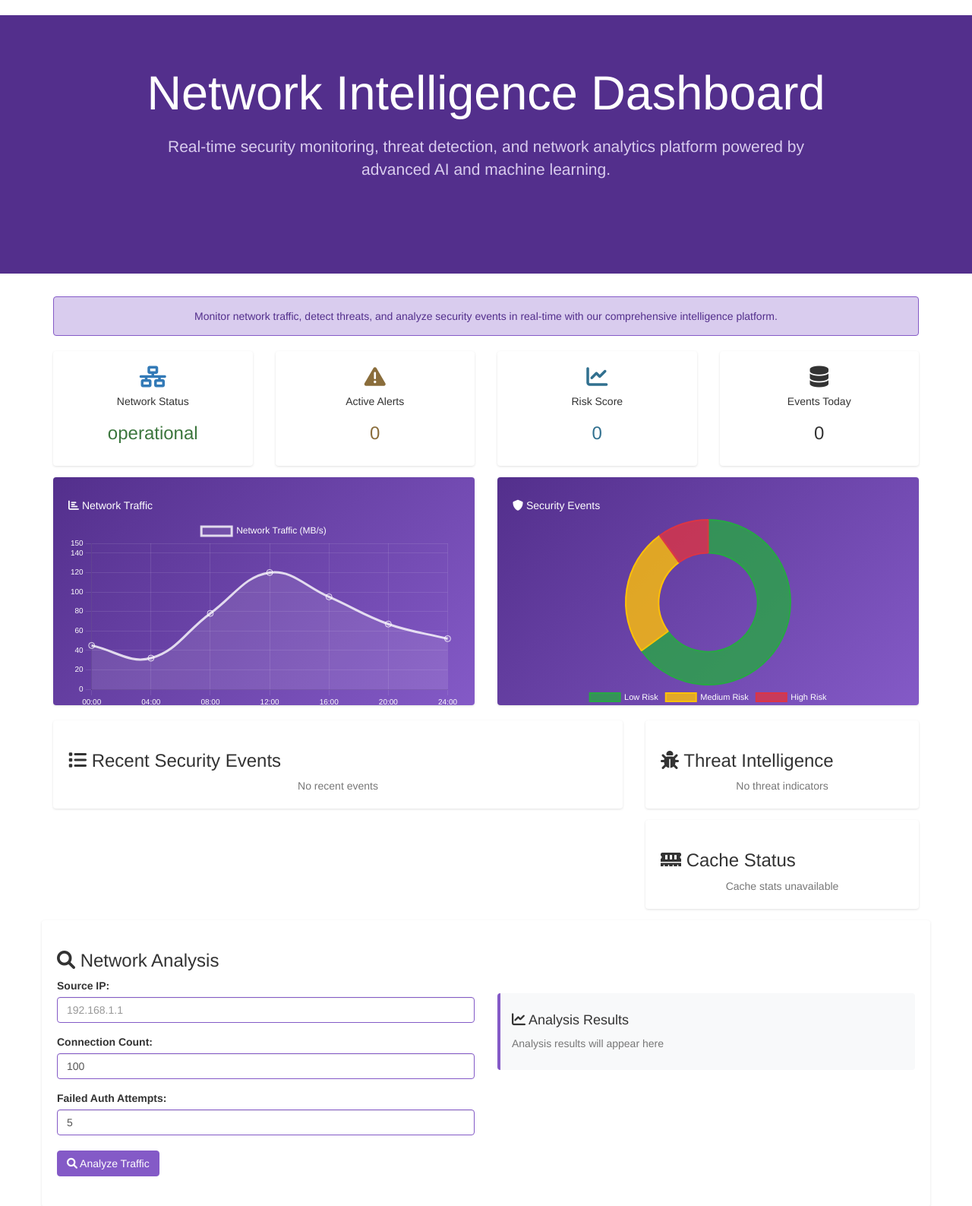
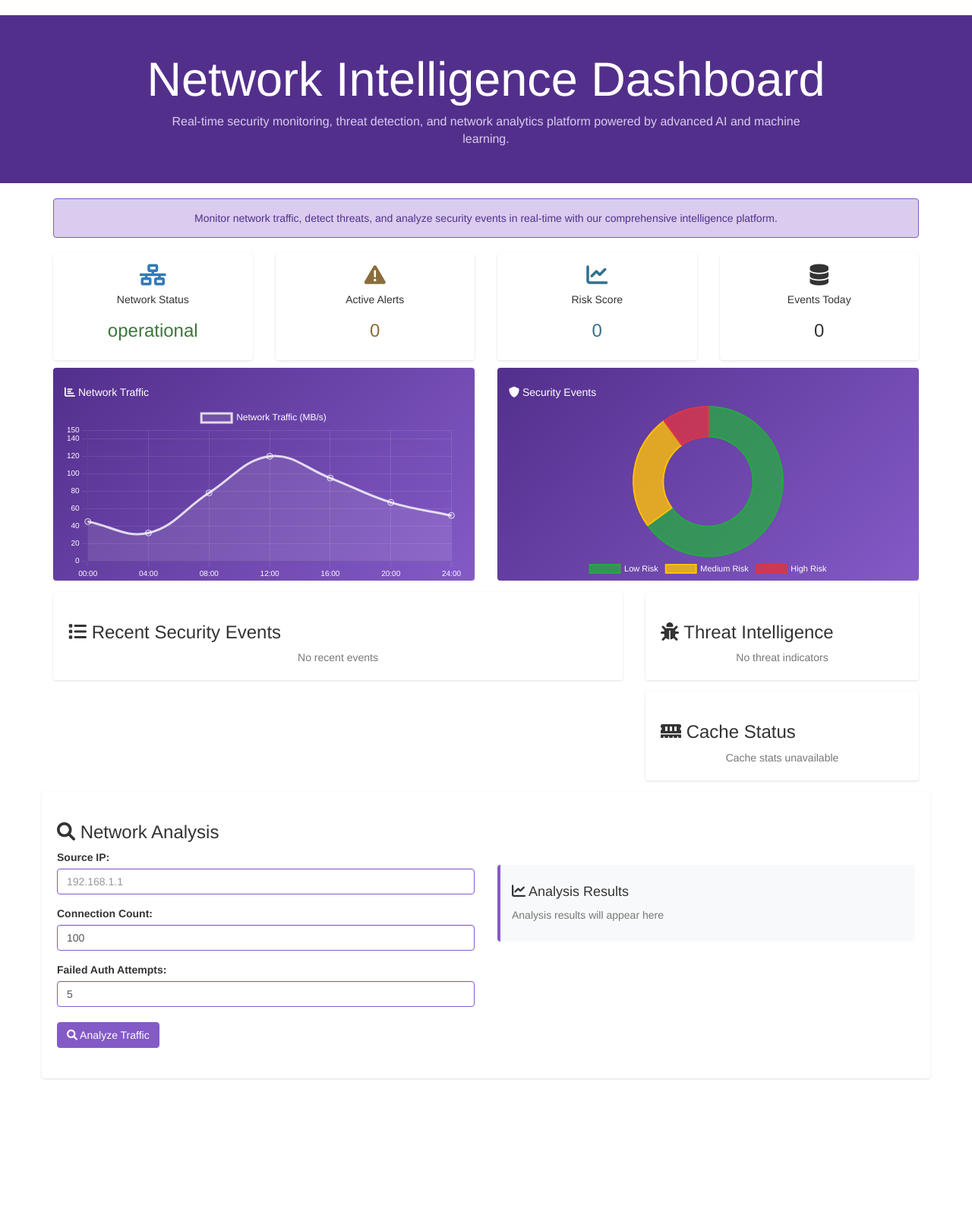
Before and after one commit to benjaminrust/network-intelligence-dev, a Flask app: page / in a window 1280 px wide. Shown: the part 52-1639 px from the top of the page at 76% size. After the commit the page ends 1472 px from the top, so only its background shows below. Run offline with Flask 3, Linux system fonts and the light colour scheme; data that the repository does not hold is empty; some libraries are stand-ins or nearby versions.

Commit message:
style: Reduce banner size and improve dashboard layout
- Reduce jumbotron padding from 80px to 30px
- Decrease banner margins and font sizes
- Reduce status card padding and margins
- Make metric cards more compact (280px height)
- Adjust chart canvas height to 230px
- Bring charts higher up on the dashboard
- Improve overall space utilization

```diff
--- a/templates/index.html
+++ b/templates/index.html
@@ -11,7 +11,8 @@
         .jumbotron {
             background: #532F8C;
             color: white;
-            padding-bottom: 80px;
+            padding: 30px 0;
+            margin-bottom: 20px;
         }
         .jumbotron .btn-primary {
             background-color: #845ac7;
@@ -25,7 +26,8 @@
         .jumbotron p {
             color: #d9ccee;
             max-width: 75%;
-            margin: 1em auto 2em;
+            margin: 0.5em auto 1em;
+            font-size: 16px;
         }
         .qa-section {
             background-color: white;
@@ -41,8 +43,8 @@
         }
         .status-card {
             background-color: white;
-            padding: 20px;
-            margin-bottom: 15px;
+            padding: 15px;
+            margin-bottom: 10px;
             border-radius: 4px;
             box-shadow: 0 1px 3px rgba(0,0,0,0.12);
             text-align: center;
@@ -56,14 +58,14 @@
             background: linear-gradient(135deg, #532F8C 0%, #845ac7 100%);
             color: white;
             border-radius: 4px;
-            padding: 20px;
-            margin-bottom: 20px;
+            padding: 15px;
+            margin-bottom: 15px;
             box-shadow: 0 1px 3px rgba(0,0,0,0.12);
-            height: 300px;
+            height: 280px;
             position: relative;
         }
         .metric-card canvas {
-            max-height: 250px !important;
+            max-height: 230px !important;
         }
         .alert-high {
             border-left: 5px solid #dc3545;
@@ -154,13 +156,13 @@
 
     <div class="jumbotron text-center">
         <div class="container">
-            <h1>Network Intelligence Dashboard</h1>
+            <h1 style="margin-bottom: 10px;">Network Intelligence Dashboard</h1>
             <p>Real-time security monitoring, threat detection, and network analytics platform powered by advanced AI and machine learning.</p>
         </div>
     </div>
 
     <div class="container">
-        <div class="alert alert-info text-center" role="alert">
+        <div class="alert alert-info text-center" role="alert" style="margin-bottom: 20px;">
             Monitor network traffic, detect threats, and analyze security events in real-time with our comprehensive intelligence platform.
         </div>
 
```
